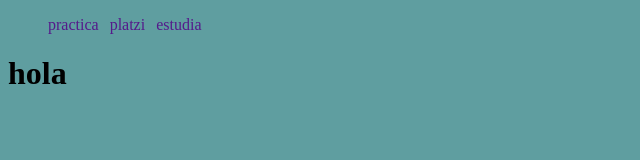
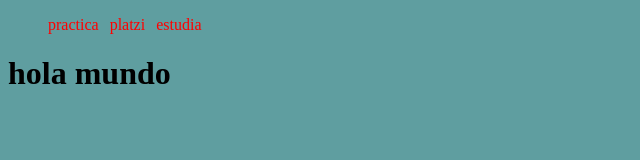
Before and after one commit to juansebastianod/nuevo.github.io, a plain HTML site: page index.html in a window 1280 px wide. Shown: the whole page, without its empty margins (0-640 px from the left). Drawn offline with Linux system fonts and the light colour scheme.

Commit message:
nueva version

```diff
--- a/css/style.css
+++ b/css/style.css
@@ -5,10 +5,12 @@ background-color: cadetblue;
 }
 a{
     text-decoration: none;
+  color: red;
+}
+li{
+
+    margin-right: 7px;
+    list-style: none;
+    display: inline;
 
 }
-li{
-    display: inline;
-    margin-right: 7px;
-
-}
--- a/index.html
+++ b/index.html
@@ -15,7 +15,7 @@
             <li><a href="" class="">estudia</a></li>
         </ul></div>
 
-        <h1>hola</h1>
+        <h1>hola mundo</h1>
     </header>
 </body>
 </html>
```
